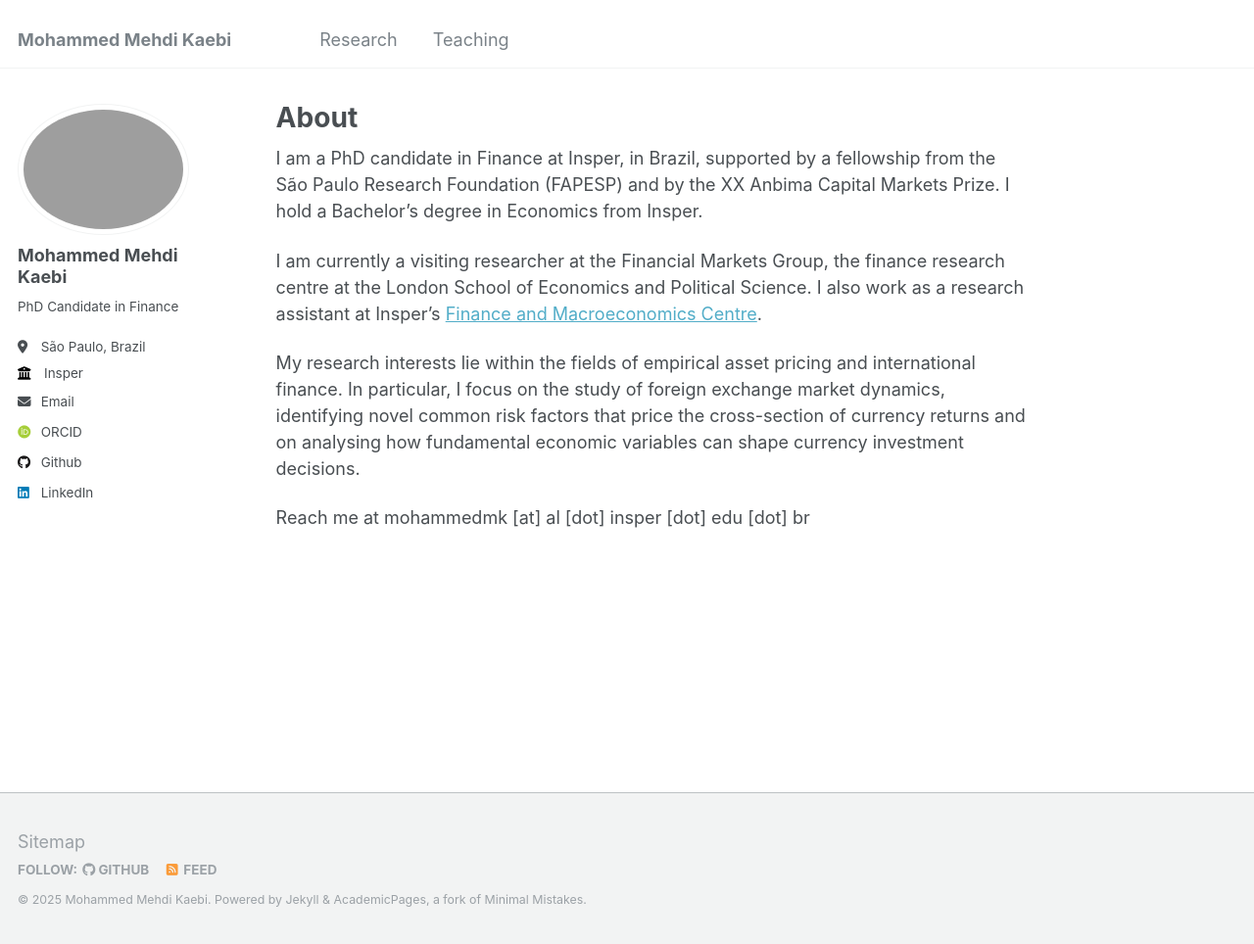
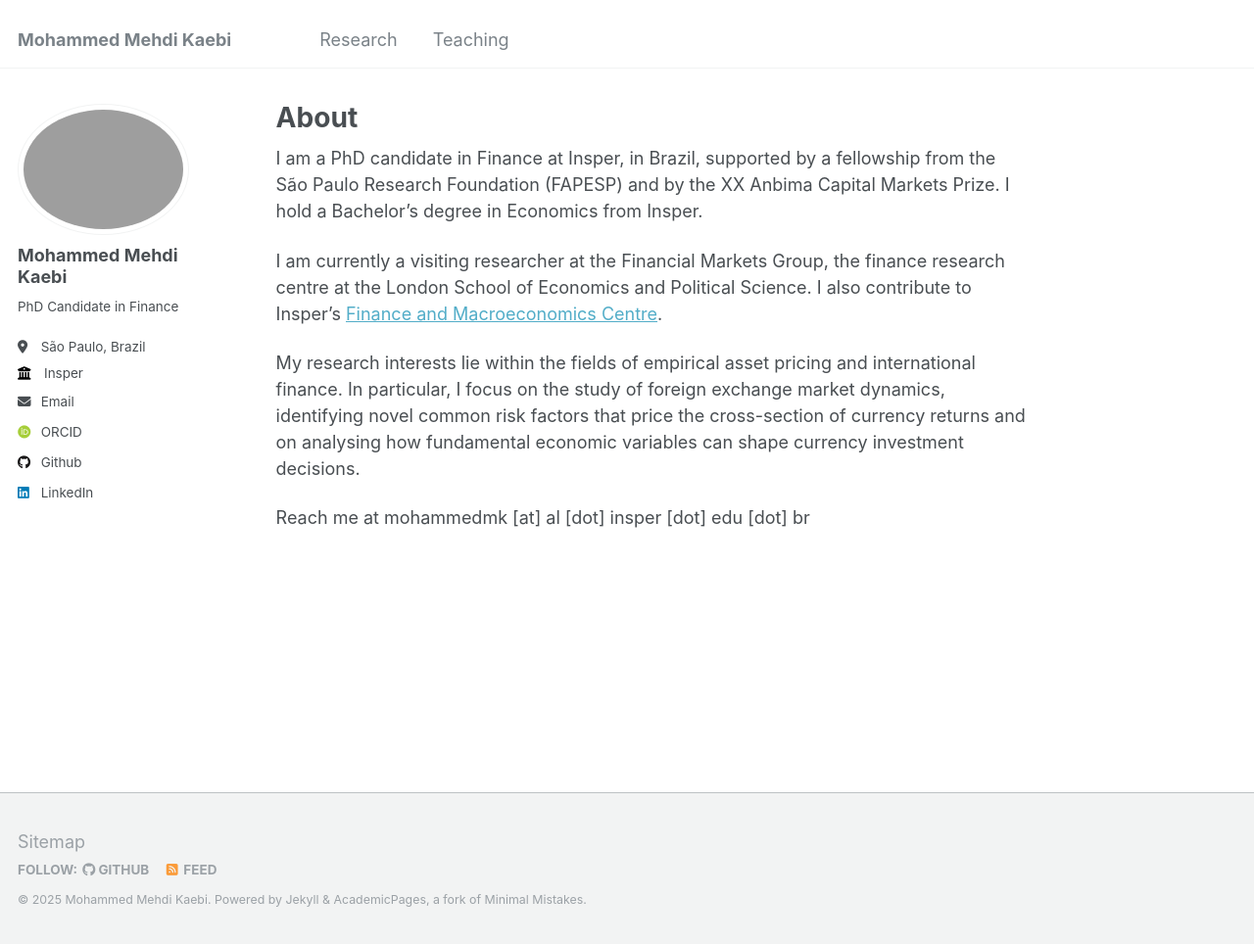
Before and after one commit to mkaebi/mkaebi.github.io, a Jekyll site: the page built from _pages/about.md, in a window 1280 px wide and 964 px high. Shown: the whole window at 98% size. Built offline with Jekyll 4.4.1, drawn with Linux system fonts in a browser that asks for light colours; some web fonts are replaced.

Commit message:
Revise contribution description in about.md
Updated wording to reflect contribution instead of work.

```diff
--- a/_pages/about.md
+++ b/_pages/about.md
@@ -9,7 +9,7 @@ redirect_from:
 
 I am a PhD candidate in Finance at Insper, in Brazil, supported by a fellowship from the São Paulo Research Foundation (FAPESP) and by the XX Anbima Capital Markets Prize. I hold a Bachelor’s degree in Economics from Insper.
 
-I am currently a visiting researcher at the Financial Markets Group, the finance research centre at the London School of Economics and Political Science. I also work as a research assistant at Insper's [Finance and Macroeconomics Centre](https://cefim-insper.github.io/).
+I am currently a visiting researcher at the Financial Markets Group, the finance research centre at the London School of Economics and Political Science. I also contribute to Insper's [Finance and Macroeconomics Centre](https://cefim-insper.github.io/).
 
 My research interests lie within the fields of empirical asset pricing and international finance. In particular,  I focus on the study of foreign exchange market dynamics, identifying novel common risk factors that price the cross-section of currency returns and on analysing how fundamental economic variables can shape currency investment decisions.
 
```
